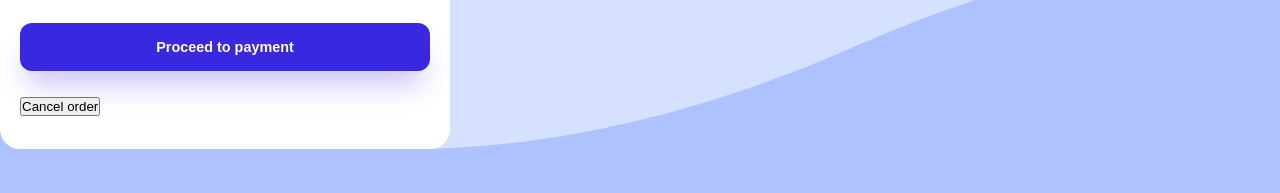
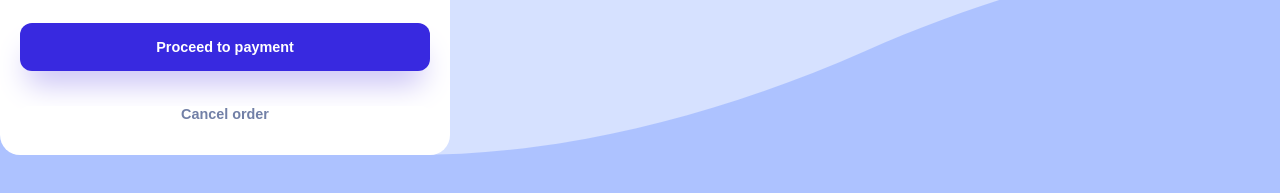
Before and after one commit to Alejandroq12/buy-products, a plain HTML site: page index.html in a window 1280 px wide. Shown: the part 367-560 px from the top of the page. Drawn offline with Linux system fonts and the light colour scheme.

Commit message:
Feature: adding a second button
I added a second button for this card, and I added style to it

```diff
--- a/style.css
+++ b/style.css
@@ -69,3 +69,19 @@
 .proceed-button:hover {
     opacity: 0.8;
 }
+
+.cancel-button {
+    background-color: white;
+    color: var(--desaturated-blue);
+    border: none;
+    margin-top: 22px;
+    width: 100%;
+    font-weight: 700;
+    font-size: 0.9rem;
+    border-radius: 19px;
+    cursor: pointer;
+}
+
+.cancel-button:hover {
+    color: black;
+}
```
